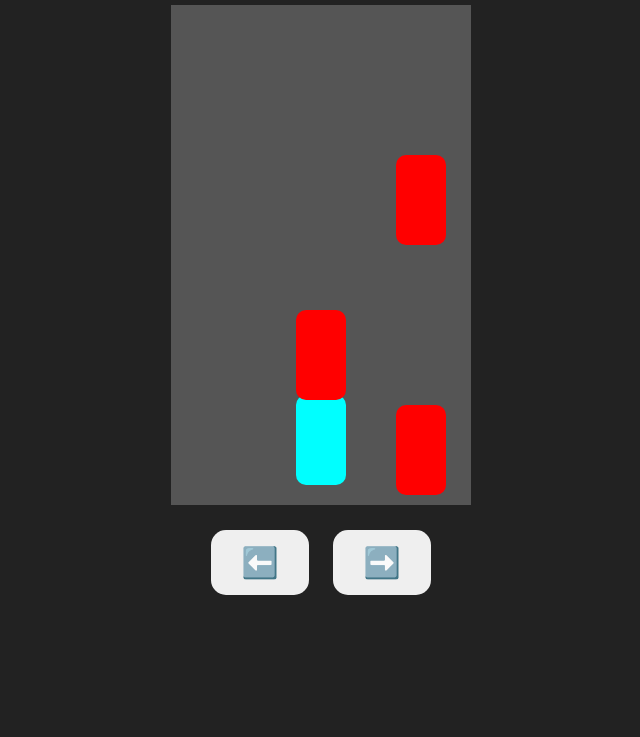
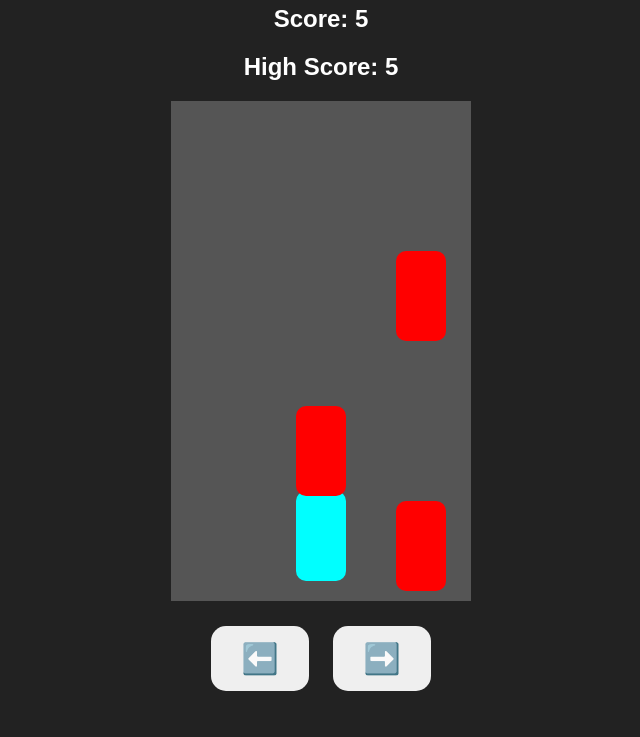
Before and after one commit to ngas33141-Liam/Racing-Test, a plain HTML site: page index.html in a window 1280 px wide. Shown: the part 63-800 px from the top of the page, without its empty margins (319-959 px from the left). Drawn offline with Linux system fonts and the light colour scheme.

Commit message:
AiKipa Add - Display score and high score in the game
Added score and high score display functionality.



                From AiKipa

```diff
--- a/index.html
+++ b/index.html
@@ -60,6 +60,8 @@ button{
 <body>
 
 <h2>🚗 Racing Game</h2>
+    <h2>Score: <span id="score">0</span></h2>
+<h2>High Score: <span id="highScore">0</span></h2>
 
 <div id="game">
     <div id="player"></div>
@@ -72,6 +74,13 @@ button{
 
 <script>
 const player = document.getElementById("player");
+    let score = 0;
+
+let highScore =
+localStorage.getItem("highScore") || 0;
+
+document.getElementById("highScore").innerText =
+highScore;
 
 let lanes = [25, 125, 225];
 let currentLane = 1;
@@ -122,7 +131,27 @@ function createEnemy(){
 
     },20);
 }
+setInterval(function(){
 
+score++;
+
+document.getElementById("score").innerText = score;
+
+if(score > highScore){
+
+highScore = score;
+
+localStorage.setItem(
+"highScore",
+highScore
+);
+
+document.getElementById("highScore").innerText =
+highScore;
+
+}
+
+},1000);
 setInterval(createEnemy,1000);
 
 </script>
```
